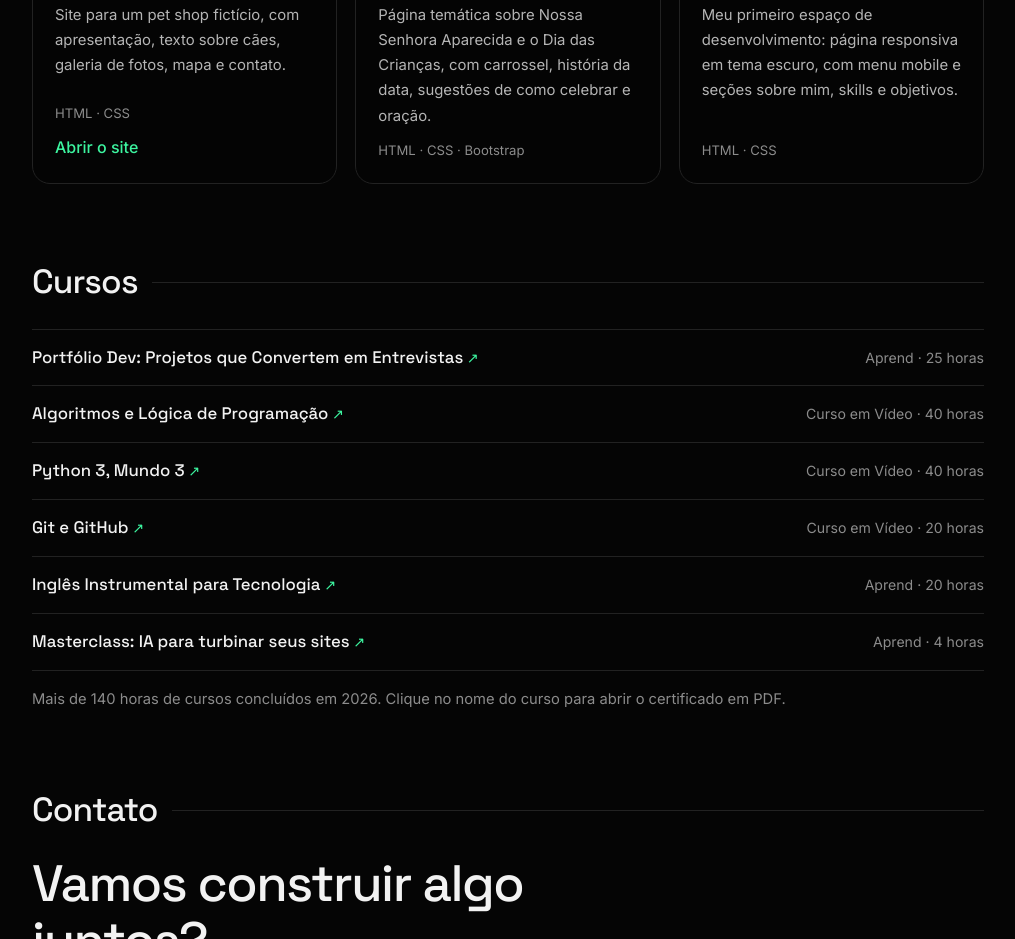
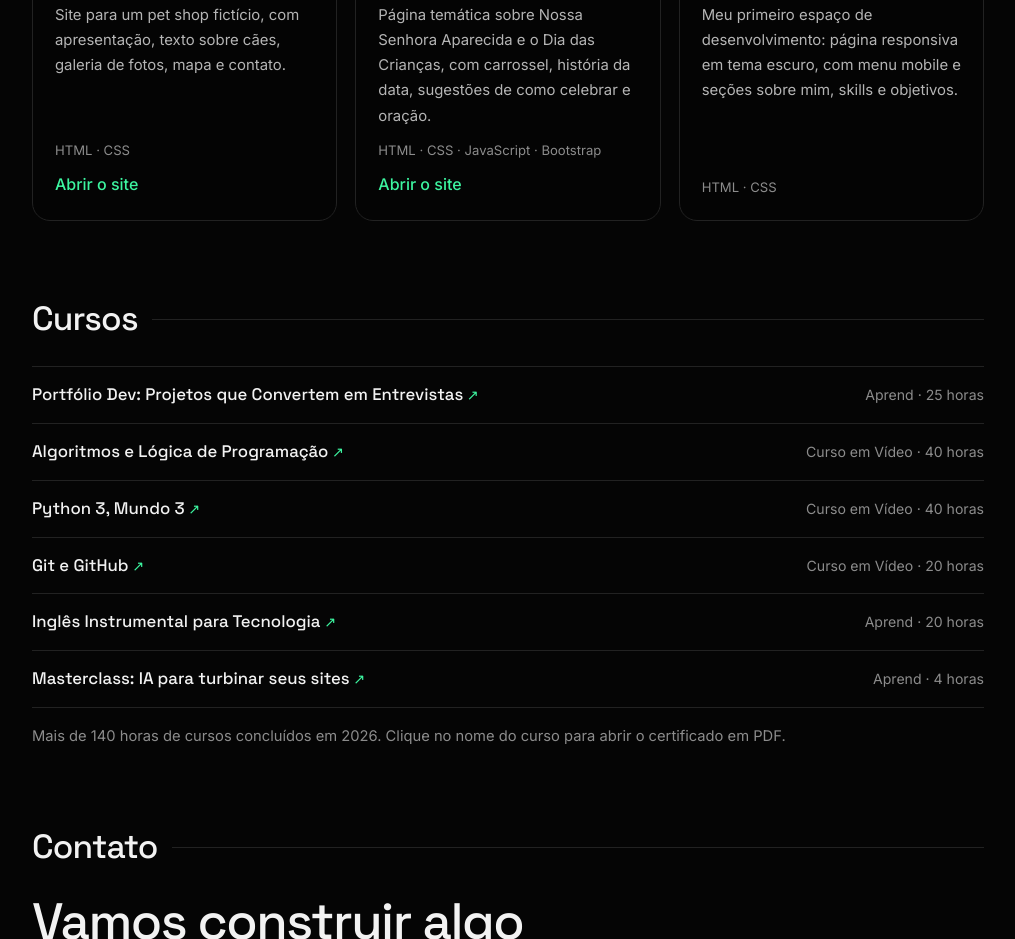
Before and after one commit to Victor-Coutin/portfolio, a plain HTML site: page index.html in a window 1280 px wide. Shown: the part 2443-3382 px from the top of the page, without its empty margins (132-1147 px from the left). Drawn offline with Linux system fonts and the light colour scheme.

Commit message:
Adiciona links do 12 de Outubro

```diff
--- a/index.html
+++ b/index.html
@@ -124,7 +124,8 @@
         <div class="bd">
           <h3>12 de Outubro</h3>
           <p>Página temática sobre Nossa Senhora Aparecida e o Dia das Crianças, com carrossel, história da data, sugestões de como celebrar e oração.</p>
-          <span class="tg">HTML · CSS · Bootstrap</span>
+          <span class="tg">HTML · CSS · JavaScript · Bootstrap</span>
+          <a class="go" href="https://victor-coutin.github.io/12-de-Outubro/" target="_blank" rel="noopener">Abrir o site</a>
         </div>
       </article>
       <article class="proj">
```
